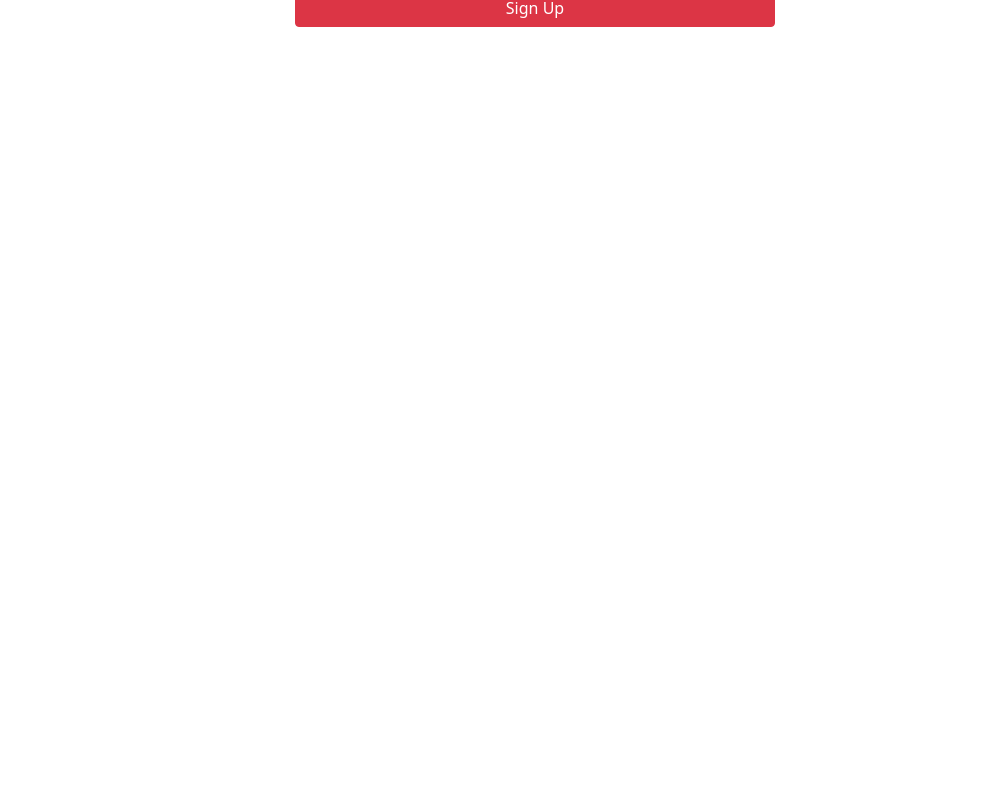
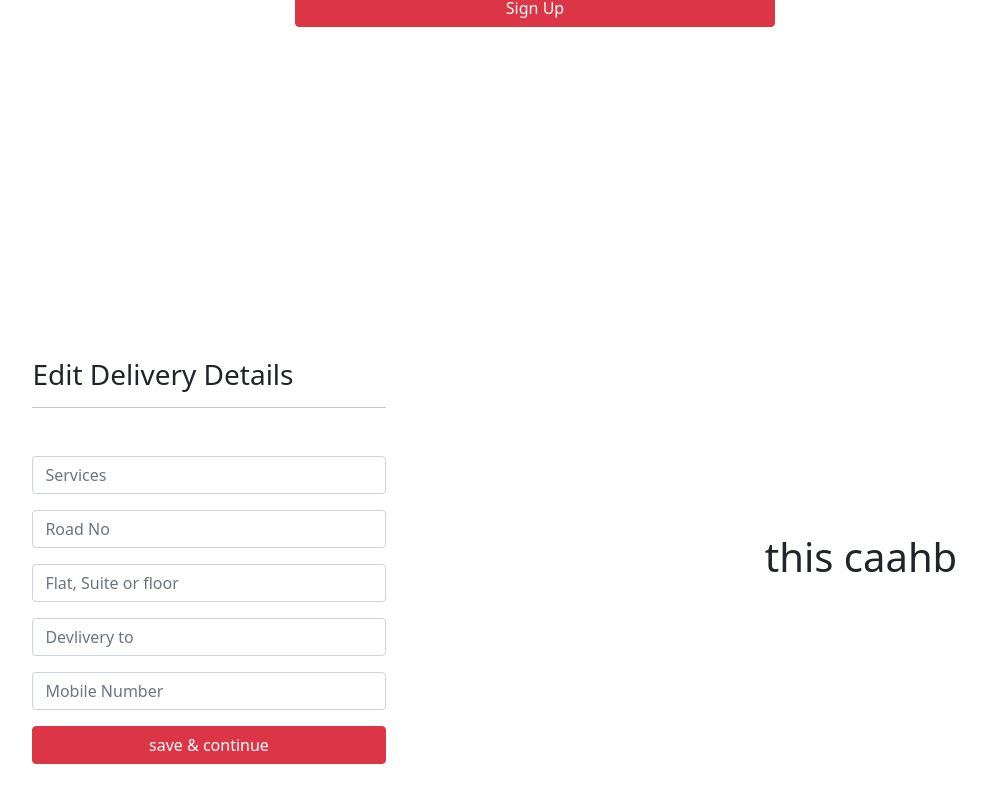
Before and after one commit to YeBenLing-ZAMAN/Red-Onion-Restaurants, a React (Create React App) app: page /breakfast in a window 1280 px wide. Shown: the part 5101-5904 px from the top of the page, without its empty margins (105-1091 px from the left). Before the commit the page ends 5262 px from the top, so only its background shows below. Built offline with nearby package versions, Linux system fonts and the light colour scheme.

Commit message:
checkOut and foodDetails style is added

```diff
--- a/src/App.js
+++ b/src/App.js
@@ -2,6 +2,7 @@ import { Route, Routes } from 'react-router-dom';
 import './App.css';
 import AboutUs from './Components/AboutUs/AboutUs';
 import Bannar from './Components/Bannar/Bannar';
+import CheckOut from './Components/CheckOut/CheckOut';
 import Footer from './Components/Footer/Footer';
 import Header from './Components/Header/Header';
 import Home from './Components/Home/Home';
@@ -22,6 +23,7 @@ function App() {
       <Footer></Footer>
       <Login></Login>
       <SignUp></SignUp>
+      <CheckOut></CheckOut>
     </div>
   );
 }
--- /dev/null
+++ b/src/Components/CheckOut/CheckOut.css
@@ -0,0 +1,3 @@
+.Delivery-Details-container{
+    min-height:100vh ;
+}
--- /dev/null
+++ b/src/Components/CheckOut/CheckOut.js
@@ -0,0 +1,46 @@
+import React from 'react';
+import { Button, Form } from 'react-bootstrap';
+import './CheckOut.css';
+
+const CheckOut = () => {
+    return (
+        <div className='row'>
+            <div className='col-12 col-md-6'>
+                <div className='Delivery-Details-container d-flex align-items-center justify-content-center'>
+                    <div className='w-75'>
+                        <Form className='mx-auto w-75'>
+                            <h3>Edit Delivery Details</h3>
+                            <hr className='mb-5' />
+                            <Form.Group className="mb-3" controlId="formBasicText">
+                                <Form.Control type="text" placeholder="Services" />
+                            </Form.Group>
+                            <Form.Group className="mb-3" controlId="formBasicText">
+                                <Form.Control type="text" placeholder="Road No" />
+                            </Form.Group>
+                            <Form.Group className="mb-3" controlId="formBasicText">
+                                <Form.Control type="text" placeholder="Flat, Suite or floor" />
+                            </Form.Group>
+                            <Form.Group className="mb-3" controlId="formBasicText">
+                                <Form.Control type="text" placeholder="Devlivery to" />
+                            </Form.Group>
+                            <Form.Group className="mb-3" controlId="formBasicText">
+                                <Form.Control type="tel" placeholder="Mobile Number" />
+                            </Form.Group>
+                            <Button className='w-100' variant="danger" type="submit">
+                                save {`&`} continue
+                            </Button>
+                        </Form>
+
+                    </div>
+                </div>
+            </div>
+            <div className='col-12 col-md-6'>
+                <div className='Delivery-Details-container d-flex align-items-center justify-content-center'>
+                    <h1>this caahb</h1>
+                </div>
+            </div>
+        </div>
+    );
+};
+
+export default CheckOut;
```
Also changed, not shown: src/Components/FoodDetails/FoodDetails.js (added, +12 -0 lines), src/Components/FoodDetails/FoodDetails.css (added).
